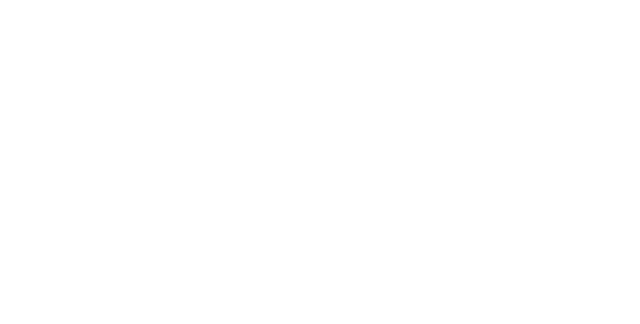
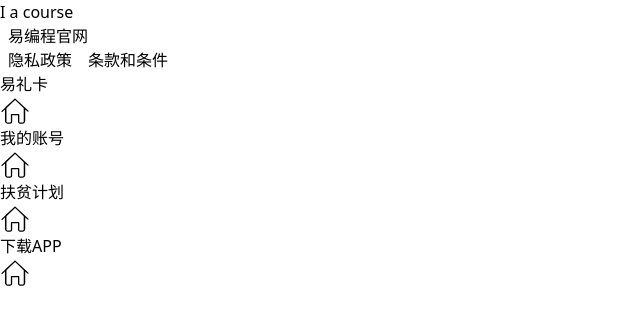
Before and after one commit to KeepCodeing/easypro, a Nuxt app: page /course in a window 1280 px wide. Before the commit this address had no page. Shown: the top 324 px of the page, without its empty margins (0-640 px from the left). Built offline with nearby package versions, Linux system fonts and the light colour scheme.

Commit message:
feat: 增加课程介绍页面

```diff
--- /dev/null
+++ b/pages/course/index.vue
@@ -0,0 +1,21 @@
+<template>
+  <div>
+    <NuxtLayout name="main-layout">
+      <template #content> I a course </template>
+    </NuxtLayout>
+  </div>
+</template>
+
+<script lang="ts">
+import { defineComponent } from "vue";
+
+export default defineComponent({
+  layout: false,
+  setup() {
+    return {};
+  },
+});
+</script>
+
+<style scoped>
+</style>
```
